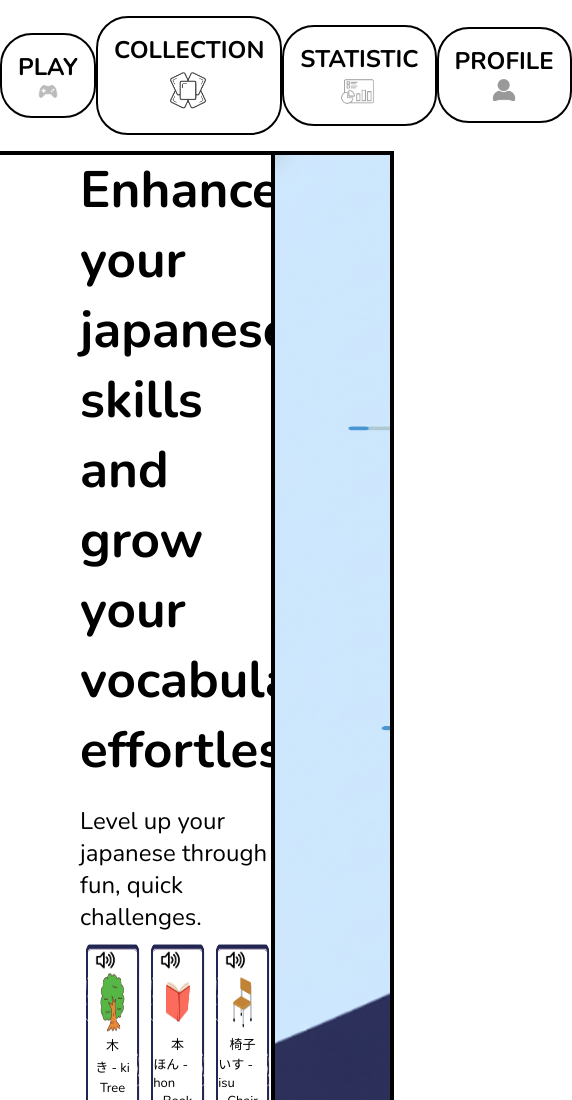
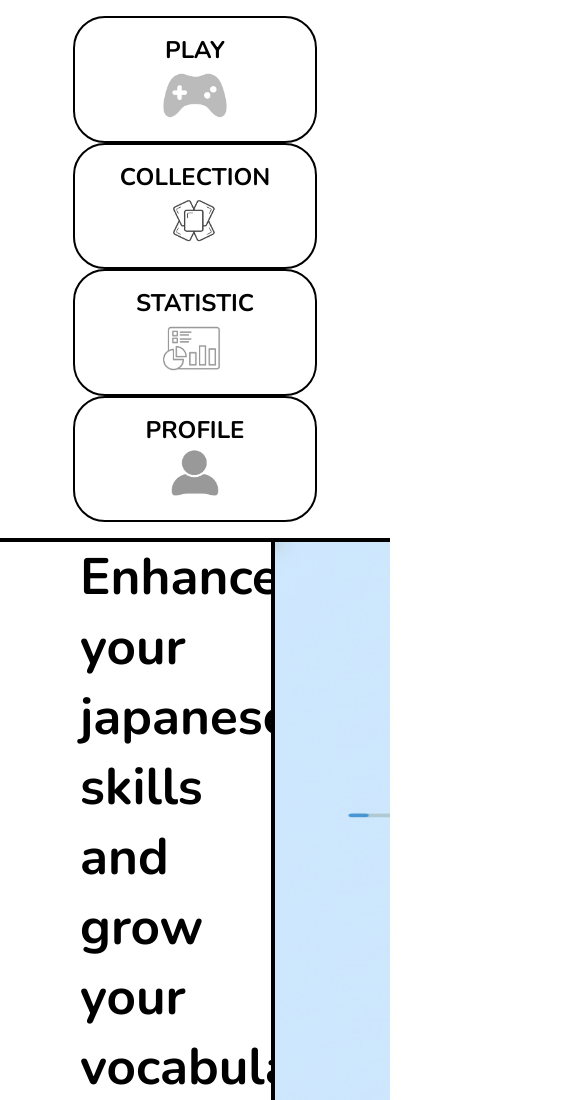
Before and after one commit to ROYY-Y/Web-Project, a plain HTML site: page HTML/Home.html in a window 390 px wide. Shown: the top 1100 px of the page, 572 px wide, since content can reach past the window. Drawn offline with nearby package versions, Linux system fonts and the light colour scheme.

Commit message:
Pun make some responsive

```diff
--- a/CSS/NavBar.css
+++ b/CSS/NavBar.css
@@ -14,6 +14,7 @@ body{
 nav{
     display: flex;
     justify-content: space-around;
+    flex-wrap: wrap;
     align-items: center;
     width: 100%;
     border-bottom: .3em solid black;
@@ -39,7 +40,7 @@ nav{
 
 nav div:nth-child(2) img{
     height: 50%;
-    width: 60%;
+    width: 50%;
     display: inline-block;
 }
 
```
